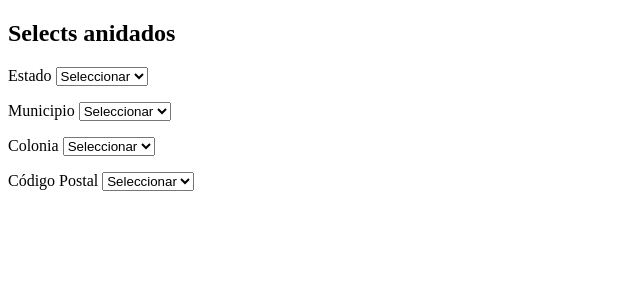
After one commit to fhertecomzt/swaos, a PHP site: page /php/funciones/anidados.php in a window 1280 px wide. The commit adds this page. Shown: the top 300 px of the page, without its empty margins (0-640 px from the left). Run offline with PHP 8.4, Linux system fonts and the light colour scheme; data that the repository does not hold is empty.

Commit message:
Selects anidados, para Estado, colonia, código postal

```diff
--- /dev/null
+++ b/js/peticionesedosmun.js
@@ -0,0 +1,65 @@
+const cbxEstado = document.getElementById("estado");
+const cbxMunicipio = document.getElementById("municipio");
+const cbxColonia = document.getElementById("colonia");
+const cbxCP = document.getElementById("codigo_postal");
+
+cbxEstado.addEventListener("change", getMunicipios);
+cbxMunicipio.addEventListener("change", getColonias);
+cbxColonia.addEventListener("change", getCodigoPostal);
+
+function fetchAndSetdata(url, formData, targetElement) {
+  return fetch(url, {
+    method: "POST",
+    body: formData,
+  })
+    .then((response) => response.json())
+    .then((data) => {
+      // Limpiamos los resultados anteriores
+      targetElement.innerHTML = "<option value=''>Seleccionar</option>";
+
+      data.forEach((mun) => {
+        const option = document.createElement("option");
+        option.value = mun.id;
+        option.textContent = mun.nombre;
+        targetElement.appendChild(option);
+      });
+    })
+    .catch((err) => console.error("Error cargando municipios:", err));
+}
+
+function getMunicipios() {
+  let estado = cbxEstado.value;
+  if (!estado) return;
+
+  let url = "../funciones/getMunicipios.php";
+  let formData = new FormData();
+  formData.append("estado", estado);
+
+  fetchAndSetdata(url, formData, cbxMunicipio);
+}
+
+function getColonias() {
+  let municipio = cbxMunicipio.value;
+  if (!municipio) return;
+  let url = "../funciones/getColonias.php";
+  let formData = new FormData();
+  formData.append("municipio", municipio); // Enviar el ID del municipio
+  fetchAndSetdata(url, formData, cbxColonia);
+}
+
+function getCodigoPostal() {
+  // Limpiamos los resultados anteriores
+  cbxCP.innerHTML = "<option value=''>Seleccionar</option>";
+
+  let colonia = cbxColonia.value;
+  if (!colonia) return;
+
+  let url = "../funciones/getCodigoPostal.php"; // Ruta al script de PHP creado
+  let formData = new FormData();
+  formData.append("colonia", colonia); // Enviar el ID de la Colonia
+
+  // Usar la función genérica para hacer el fetch y llenar el select del CP
+  fetchAndSetdata(url, formData, cbxCP).catch((err) =>
+    console.error("Error cargando Código Postal:", err)
+  );
+}
--- /dev/null
+++ b/php/funciones/anidados.php
@@ -0,0 +1,59 @@
+<?php
+//Includes
+include "../conexion.php";
+include "../funciones/funciones.php";
+
+//$estados = obtenerRegistros($dbh, "estados", "id, nombre", "ASC", "id");
+$estados = obtenerEstados($dbh);
+
+?>
+
+<!DOCTYPE html>
+<html lang="es">
+
+<head>
+  <meta charset="UTF-8">
+  <meta name="viewport" content="width=device-width, initial-scale=1.0">
+  <title>Selects Anidados</title>
+</head>
+
+<body>
+  <h2>Selects anidados</h2>
+  <form action="" method="POST">
+
+    <p>
+      <label for="estado">Estado</label>
+      <select name="nombre" id="estado">
+        <option value="">Seleccionar</option>
+        <?php foreach ($estados as $row) : ?>
+          <option value="<?php echo $row['id']; ?>"><?php echo $row['nombre']; ?></option>
+        <?php endforeach; ?>
+      </select>
+    </p>
+
+    <p>
+      <label for="municipio">Municipio</label>
+      <select name="municipio" id="municipio">
+        <option value="">Seleccionar</option>
+      </select>
+    </p>
+
+    <p>
+      <label for="colonia">Colonia</label>
+      <select name="colonia" id="colonia">
+        <option value="">Seleccionar</option>
+      </select>
+    </p>
+
+    <p>
+      <label for="codigo_postal">Código Postal</label>
+      <select name="codigo_postal" id="codigo_postal">
+        <option value="">Seleccionar</option>
+      </select>
+    </p>
+  </form>
+
+  <script src="../../js/peticionesedosmun.js"></script>
+</body>
+
+</html>
--- a/php/funciones/funciones.php
+++ b/php/funciones/funciones.php
@@ -4,7 +4,7 @@
 function obtenerRegistros($dbh, $tabla, $campos = "*", $orden = "id DESC", $campoId = "id", $registrosPorPagina = 10, $pagina = 1)
 {
   // Evita SQL Injection verificando que el nombre de la tabla sea válido
-  $tablasPermitidas = ['talleres', 'roles', 'productos', 'categorias', 'marcas', 'tiposervicios', 'estadosservicios',  'metodosdepago', 'impuestos', 'clientes', 'proveedores'];
+  $tablasPermitidas = ['talleres', 'roles', 'productos', 'categorias', 'marcas', 'tiposervicios', 'estadosservicios',  'metodosdepago', 'impuestos', 'clientes', 'proveedores', 'estados'];
   if (!in_array($tabla, $tablasPermitidas)) {
     return []; // Evita consultas en tablas no permitidas
   }
@@ -33,6 +33,13 @@ function obtenerTotalRegistros($dbh, $tabla)
   $stmt = $dbh->prepare($sql);
   $stmt->execute();
   return $stmt->fetchColumn();
+}
+
+function obtenerEstados($dbh)
+{
+  $stmt = $dbh->prepare("SELECT id, nombre FROM estados ORDER BY nombre ASC");
+  $stmt->execute();
+  return $stmt->fetchAll(PDO::FETCH_ASSOC);
 }
 
 function obtenerUsuarios($dbh)
```
Also changed, not shown: php/funciones/getCodigoPostal.php (added, +22 -0 lines), php/funciones/getColonias.php (added, +22 -0 lines), php/funciones/getMunicipios.php (added, +17 -0 lines).
